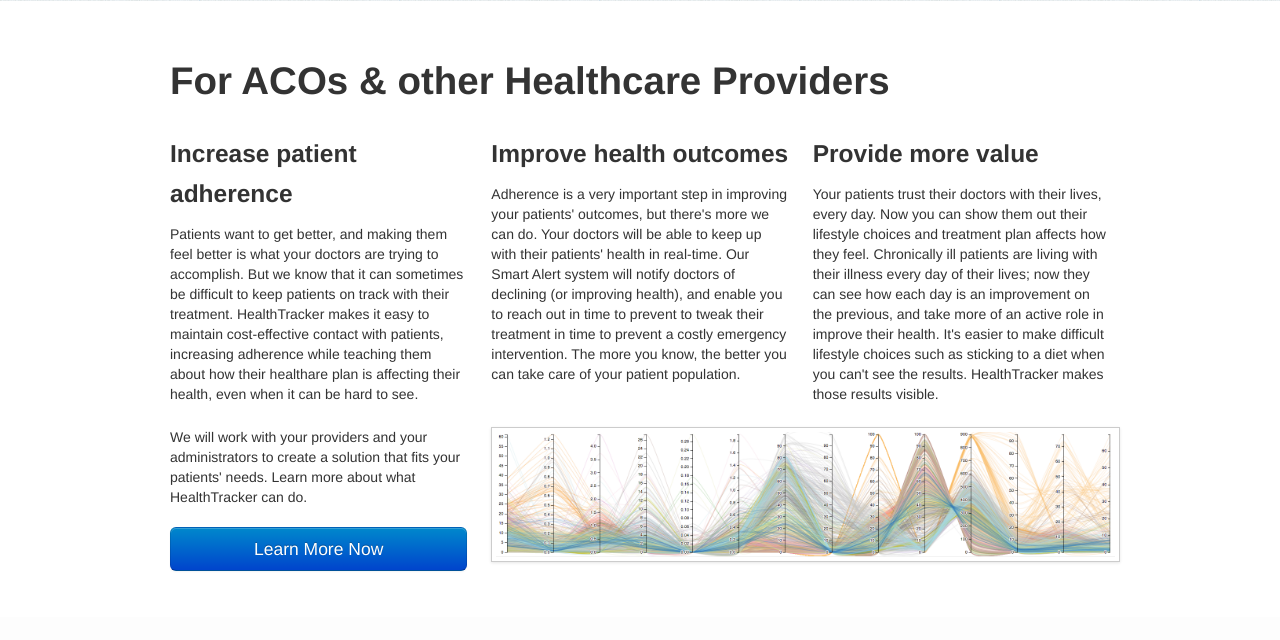
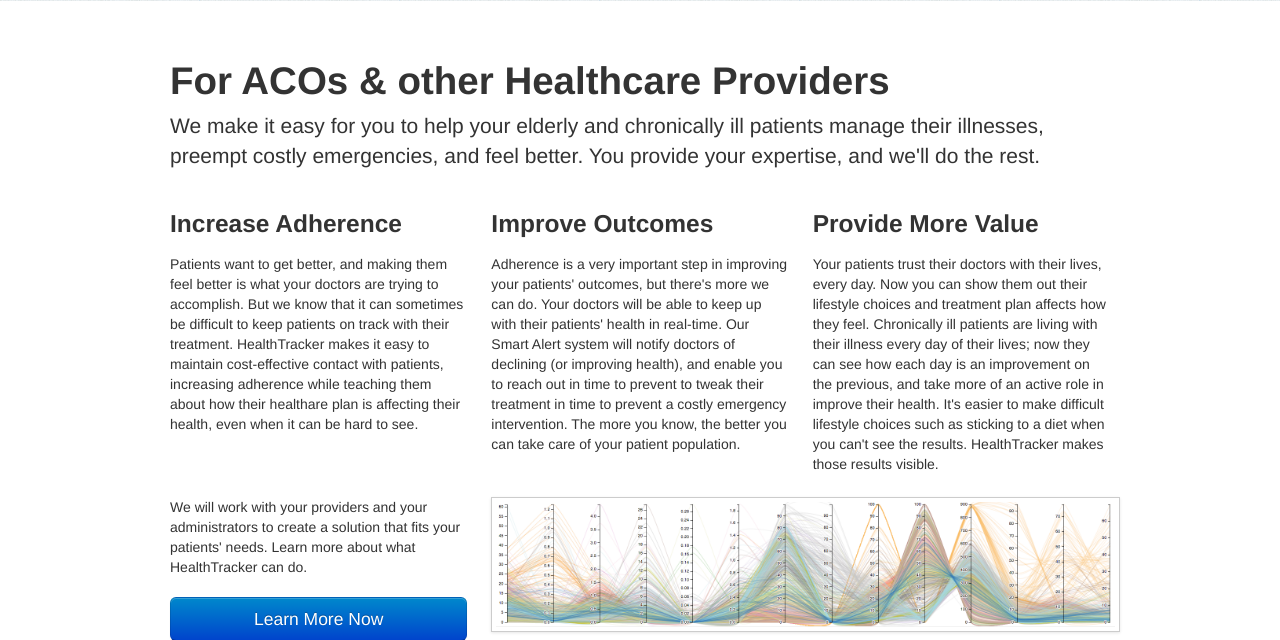
Before and after one commit to ihodes/healthtracker, a Flask app: page / in a window 1280 px wide. Shown: the part 499-1139 px from the top of the page. Before the commit the page ends 1070 px from the top, so only its background shows below. Run offline with Flask 2, Linux system fonts and the light colour scheme.

Commit message:
better landing page copy

```diff
--- a/healthtracker/templates/landing.html
+++ b/healthtracker/templates/landing.html
@@ -24,17 +24,20 @@
 <section class="middle wrapper">
   <div class="row-fluid">
       <h1>For ACOs & other Healthcare Providers</h1>
+      <p class="lead">
+        We make it easy for you to help your elderly and chronically ill patients manage their illnesses, preempt costly emergencies, and feel better. You provide your expertise, and we'll do the rest.
+      </p>
       <div class="row-fluid">
         <div class="span4">
-          <h3>Increase patient adherence</h3>
+          <h3>Increase Adherence</h3>
           Patients want to get better, and making them feel better is what your doctors are trying to accomplish. But we know that it can sometimes be difficult to keep patients on track with their treatment. HealthTracker makes it easy to maintain cost-effective contact with patients, increasing adherence while teaching them about how their healthare plan is affecting their health, even when it can be hard to see.
         </div>
         <div class="span4">
-          <h3>Improve health outcomes</h3>
+          <h3>Improve Outcomes</h3>
           Adherence is a very important step in improving your patients' outcomes, but there's more we can do. Your doctors will be able to keep up with their patients' health in real-time. Our Smart Alert system will notify doctors of declining (or improving health), and enable you to reach out in time to prevent to tweak their treatment in time to prevent a costly emergency intervention. The more you know, the better you can take care of your patient population.
         </div>
         <div class="span4">
-          <h3>Provide more value</h3>
+          <h3>Provide More Value</h3>
           Your patients trust their doctors with their lives, every day. Now you can show them out their lifestyle choices and treatment plan affects how they feel. Chronically ill patients are living with their illness every day of their lives; now they can see how each day is an improvement on the previous, and take more of an active role in improve their health. It's easier to make difficult lifestyle choices such as sticking to a diet when you can't see the results. HealthTracker makes those results visible.
         </div>
       </div>
```
